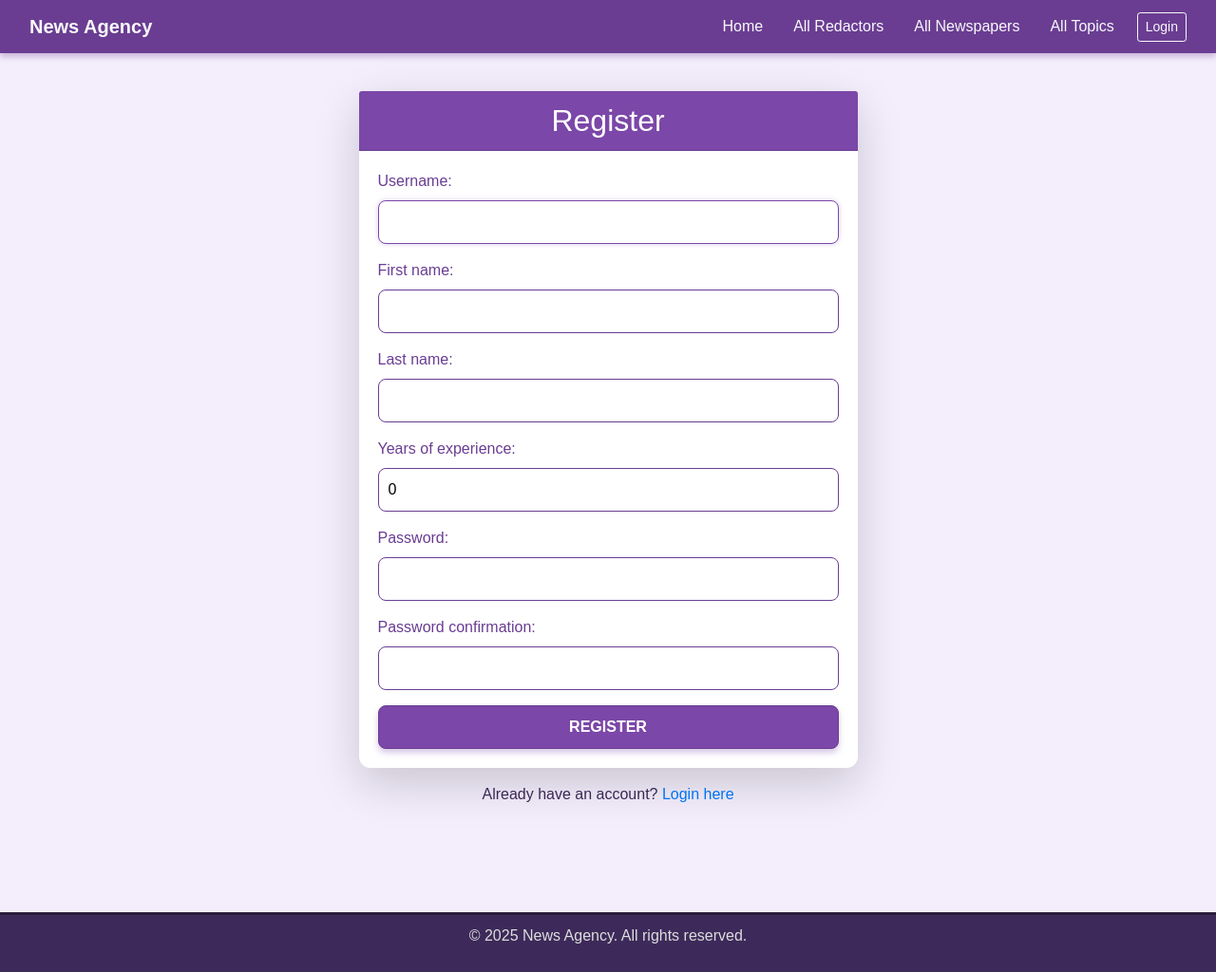
After one commit to EugeneDolinskiy/news-agency, a Django app: page /register/ in a window 1280 px wide. The commit adds this page. Shown: the whole page at 95% size. Run offline with Django 5.2, Linux system fonts and the light colour scheme.

Commit message:
implement registration system

```diff
--- a/news_agency/urls.py
+++ b/news_agency/urls.py
@@ -25,4 +25,11 @@ urlpatterns = [
     path("admin/", admin.site.urls),
     path("", include("news_management.urls", namespace="news_management")),
     path("accounts/", include("django.contrib.auth.urls")),
+    path(
+        "register/",
+        include(
+            "news_management.urls",
+            namespace="registration"
+        )
+    ),
 ] + static(settings.STATIC_URL, document_root=settings.STATIC_ROOT)
--- a/news_management/urls.py
+++ b/news_management/urls.py
@@ -14,12 +14,14 @@ from news_management.views import (
     NewspaperDeleteView,
     RedactorListView,
     RedactorDetailView,
+    RedactorRegisterView,
     RedactorCreateView,
     RedactorUpdateView,
 )
 
 urlpatterns = [
     path("", IndexView.as_view(), name="index"),
+    path("register/", RedactorRegisterView.as_view(), name="register"),
     path("topics/", TopicListView.as_view(), name="topic-list"),
     path("topics/create/", TopicCreateView.as_view(), name="topic-create"),
     path(
--- a/news_management/views.py
+++ b/news_management/views.py
@@ -1,4 +1,5 @@
 from django.contrib.auth.mixins import LoginRequiredMixin
+from django.contrib import messages
 from django.shortcuts import get_object_or_404, redirect
 from django.urls import reverse, reverse_lazy
 from django.views import generic
@@ -145,6 +146,21 @@ class RedactorListView(LoginRequiredMixin, generic.ListView):
         return queryset.order_by("username")
 
 
+class RedactorRegisterView(generic.CreateView):
+    model = Redactor
+    form_class = RedactorCreateForm
+    template_name = "registration/register.html"
+    success_url = reverse_lazy("news_management:index")
+
+    def form_valid(self, form):
+        form.save()
+        messages.success(
+            self.request,
+            "Your registration was successful! You can now log in."
+        )
+        return super().form_valid(form)
+
+
 class RedactorCreateView(LoginRequiredMixin, generic.CreateView):
     model = Redactor
     form_class = RedactorCreateForm
--- a/static/css/styles.css
+++ b/static/css/styles.css
@@ -7,6 +7,7 @@
     --footer-bg-color: #3d2a5a;
     --footer-border-color: #2a1d3d;
     --button-shadow: rgba(123, 71, 168, 0.3);
+    --register-bg-color: #7b47a8;
 }
 
 html,
@@ -107,3 +108,33 @@ h1 {
     box-shadow: 0 0 5px rgba(123, 71, 168, 0.3) !important;
     outline: none !important;
 }
+
+.bg-purple {
+    background-color: var(--register-bg-color);
+    color: white;
+}
+
+.card {
+    background-color: #fff;
+    border-radius: 12px;
+    box-shadow: 0 5px 15px rgba(123, 71, 168, 0.2);
+}
+
+.form-label {
+    color: var(--primary-color);
+    font-size: 1rem;
+}
+
+input {
+    border-radius: 8px;
+    border: 1px solid var(--primary-color);
+    padding: 10px;
+    width: 100%;
+    font-size: 1rem;
+}
+
+input:focus {
+    border-color: var(--secondary-color);
+    box-shadow: 0 0 5px var(--button-shadow);
+    outline: none;
+}
--- a/templates/registration/login.html
+++ b/templates/registration/login.html
@@ -22,6 +22,9 @@
           </div>
           <button type="submit" class="btn btn-primary w-100">Submit</button>
         </form>
+        <div class="mt-3 text-center">
+          <p>Don't have an account? <a href="{% url 'registration:register' %}">Register here</a></p>
+        </div>
       </div>
     </div>
   </div>
--- /dev/null
+++ b/templates/registration/register.html
@@ -0,0 +1,37 @@
+{% extends "base.html" %}
+
+{% block content %}
+<div class="container py-5">
+    <div class="row justify-content-center">
+        <div class="col-md-6">
+            <div class="card shadow-lg border-0">
+                <div class="card-header bg-purple text-white text-center">
+                    <h2 class="mb-0">Register</h2>
+                </div>
+                <div class="card-body">
+                    <form method="post">
+                        {% csrf_token %}
+
+                        {% for field in form %}
+                            <div class="mb-3">
+                                <label for="{{ field.id_for_label }}" class="form-label fw-bold">{{ field.label }}:</label>
+                                {{ field }}
+                                {% if field.errors %}
+                                    <div class="text-danger small mt-1">
+                                        {{ field.errors.0 }}
+                                    </div>
+                                {% endif %}
+                            </div>
+                        {% endfor %}
+
+                        <button type="submit" class="btn btn-primary w-100">Register</button>
+                    </form>
+                </div>
+            </div>
+            <div class="mt-3 text-center">
+                <p>Already have an account? <a href="{% url 'login' %}">Login here</a></p>
+            </div>
+        </div>
+    </div>
+</div>
+{% endblock %}
```
